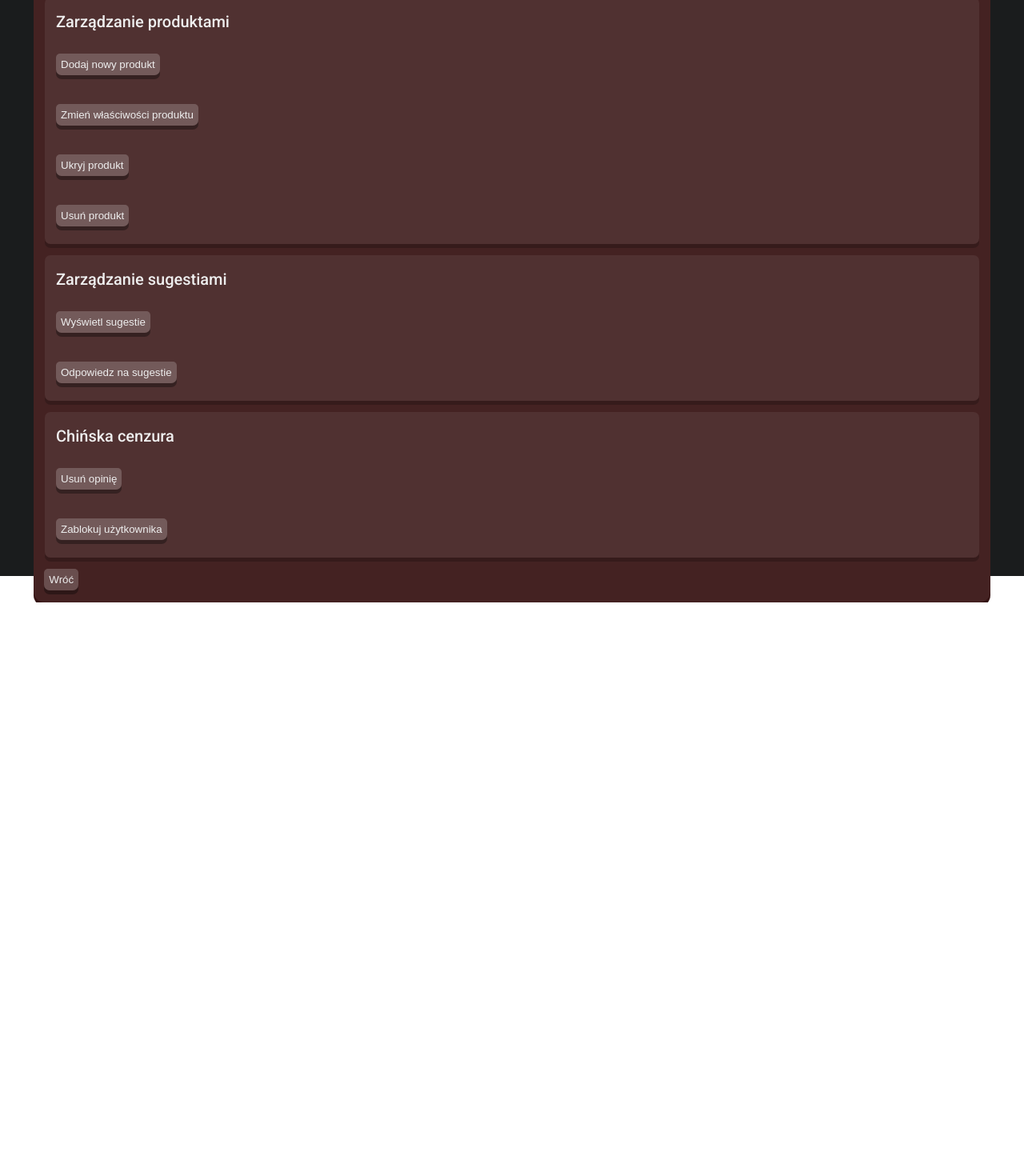
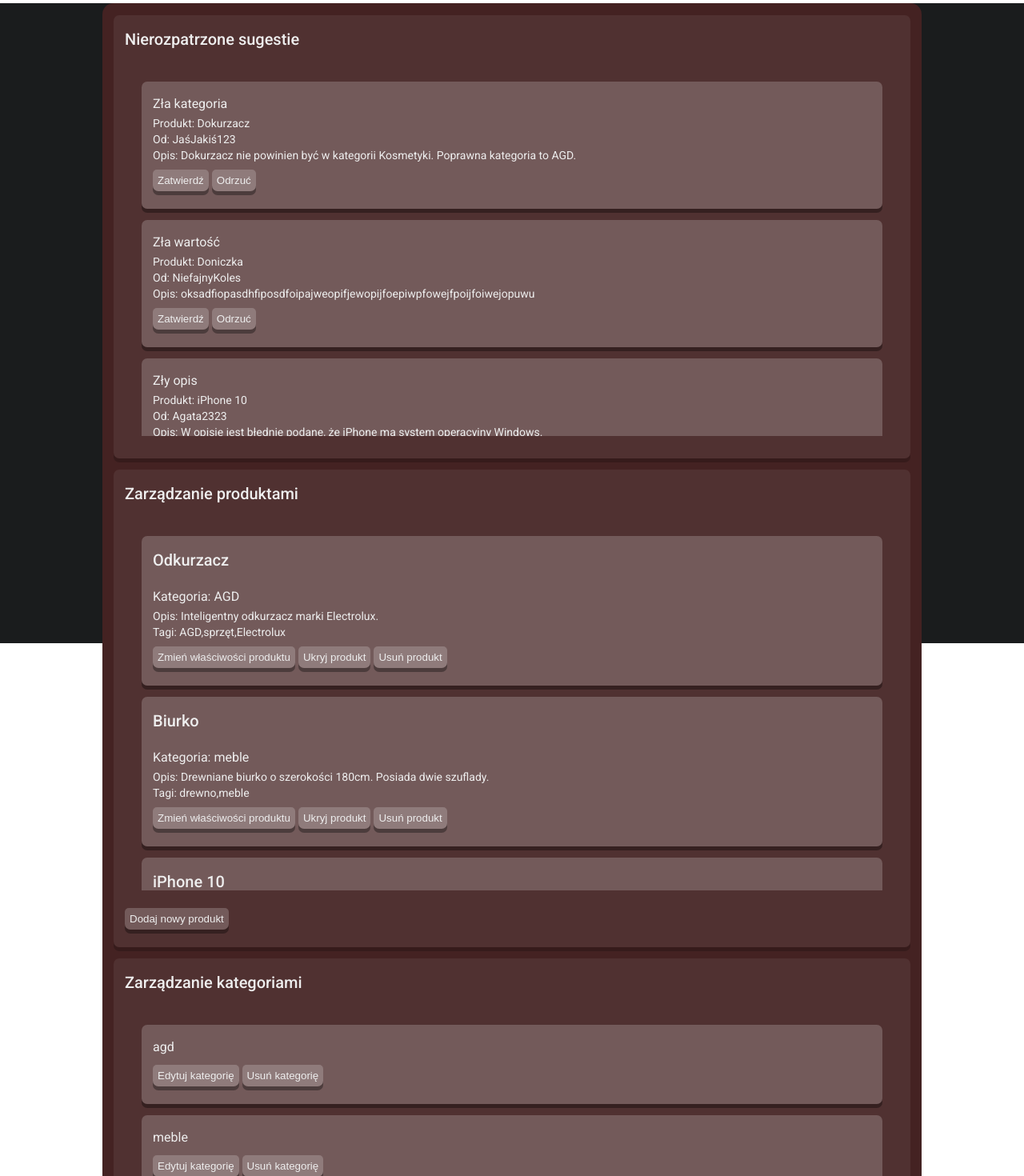
Before and after one commit to TGSK-ProjektIO/Projekcik, an Angular app: page /panel-administratora in a window 1280 px wide. Shown: the part 80-1550 px from the top of the page at 80% size. Before the commit the page ends 833 px from the top, so only its background shows below. Built offline with nearby package versions, Linux system fonts and the light colour scheme.

Commit message:
changes: Hellalolot of minor changes

```diff
--- a/src/app/panel-uzytkownika/panel-administratora/panel-administratora.component.html
+++ b/src/app/panel-uzytkownika/panel-administratora/panel-administratora.component.html
@@ -1,24 +1,49 @@
 <div class="admin-dashboard-panel">
   <div class="sub-panel">
-    <h2>Zarządzanie produktami</h2>
-    <button>Dodaj nowy produkt</button>
-    <br/><br/>
-    <button>Zmień właściwości produktu</button>
-    <br/><br/>
-    <button>Ukryj produkt</button>
-    <br/><br/>
-    <button>Usuń produkt</button>
+    <h2>Nierozpatrzone sugestie</h2>
+      <div class="scroller-sub-panel">
+        <div class="sub-sub-panel" *ngFor="let suggestion of mock_suggestions">
+          <h3>{{suggestion.type}}</h3>
+          Produkt: {{ suggestion.product }} <br/>
+          Od: {{ suggestion.username }} <br/>
+          Opis: {{ suggestion.description }} <br/>
+          <button>Zatwierdź</button>
+          <button>Odrzuć</button>
+        </div>
+      </div>
   </div>
   <div class="sub-panel">
-    <h2>Zarządzanie sugestiami</h2>
-    <button>Wyświetl sugestie</button>
-    <br/><br/>
-    <button>Odpowiedz na sugestie</button>
+    <h2>Zarządzanie produktami</h2>
+      <div class="scroller-sub-panel">
+        <div class="sub-sub-panel" *ngFor="let product of mock_products">
+          <h2>{{product.name}}</h2>
+          <h3>Kategoria: {{product.category}}</h3>
+          Opis: {{product.description}} <br/>
+          Tagi: {{product.tags}} <br/>
+          <button>Zmień właściwości produktu</button>
+          <button>Ukryj produkt</button>
+          <button>Usuń produkt</button>
+        </div>
+      </div>
+    <button>Dodaj nowy produkt</button>
   </div>
   <div class="sub-panel">
-    <h2>Chińska cenzura</h2>
-    <button>Usuń opinię</button>
-    <br/><br/>
+    <h2>Zarządzanie kategoriami</h2>
+    <div class="scroller-sub-panel">
+      <div class="sub-sub-panel" *ngFor="let category of mock_categories">
+        <h3>{{category.name}}</h3>
+        <button>Edytuj kategorię</button>
+        <button>Usuń kategorię</button>
+      </div>
+    </div>
+    <button>Nowa kategoria</button>
+  </div>
+  <div class="sub-panel">
+    <h2>Zablokuj użytkownika</h2>
+    Pseudonim <br/>
+    <input type="text" style="width: 20em;" placeholder="Pseudonim"> <br/> <br/>
+    Powód blokady <br/>
+    <textarea style="width: 25em;" placeholder="Powód"></textarea> <br/>
     <button>Zablokuj użytkownika</button>
   </div>
   <button [routerLink]="['/']" style="margin: 0 0 1em 1em">Wróć</button>
--- a/src/app/panel-uzytkownika/panel-administratora/panel-administratora.component.ts
+++ b/src/app/panel-uzytkownika/panel-administratora/panel-administratora.component.ts
@@ -9,6 +9,75 @@ export class PanelAdministratoraComponent implements OnInit {
 
   constructor() { }
 
+  // Placeholder
+  mock_suggestions = [
+    {
+      username: 'JaśJakiś123',
+      product: 'Dokurzacz',
+      type: 'Zła kategoria',
+      description: 'Dokurzacz nie powinien być w kategorii Kosmetyki. Poprawna kategoria to AGD.'
+    },
+    {
+      username: 'NiefajnyKoles',
+      product: 'Doniczka',
+      type: 'Zła wartość',
+      description: 'oksadfiopasdhfiposdfoipajweopifjewopijfoepiwpfowejfpoijfoiwejopuwu'
+    },
+    {
+      username: 'Agata2323',
+      product: 'iPhone 10',
+      type: 'Zły opis',
+      description: 'W opisie jest błędnie podane, że iPhone ma system operacyjny Windows.'
+    }
+  ]
+
+  // Placeholder
+  mock_products = [
+    {
+      name: 'Odkurzacz',
+      description: 'Inteligentny odkurzacz marki Electrolux.',
+      category: 'AGD',
+      tags: ['AGD', 'sprzęt', 'Electrolux']
+    },
+    {
+      name: 'Biurko',
+      description: 'Drewniane biurko o szerokości 180cm. Posiada dwie szuflady.',
+      category: 'meble',
+      tags: ['drewno', 'meble']
+    },
+    {
+      name: 'iPhone 10',
+      description: 'Smartfon iPhone 10 marki Apple. Ma 12 wbudowanych aparatów o rozdzielczości 8k.',
+      category: 'telefony',
+      tags: ['Apple', 'smartfon', '8k']
+    },
+    {
+      name: 'Śrubokręt',
+      description: 'Śrubokręt z końcówką +.',
+      category: 'narzędzia',
+      tags: ['plus', 'przydatne']
+    },
+  ]
+
+  // Placeholder
+  mock_categories = [
+    {
+      name: `agd`
+    },
+    {
+      name: `meble`
+    },
+    {
+      name: `kosmetyki`
+    },
+    {
+      name: `ksiazki`
+    },
+    {
+      name: `zabawki`
+    }
+  ]
+
   ngOnInit(): void {
   }
 
--- a/src/app/panel-uzytkownika/panel-profilu/panel-profilu.component.html
+++ b/src/app/panel-uzytkownika/panel-profilu/panel-profilu.component.html
@@ -1,15 +1,20 @@
 <div class="profile-panel">
   <div class="sub-panel">
-    <img width="200" height="200" style="border-radius: 100%" src="https://external-content.duckduckgo.com/iu/?u=https%3A%2F%2Fmedia.istockphoto.com%2Fvectors%2Fdefault-profile-picture-avatar-photo-placeholder-vector-illustration-vector-id1223671392%3Fk%3D6%26m%3D1223671392%26s%3D612x612%26w%3D0%26h%3DNGxdexflb9EyQchqjQP0m6wYucJBYLfu46KCLNMHZYM%3D&f=1&nofb=1&ipt=ba4480b3b1596ccfd8c23ca2cd3372454f5b76cf43b6a23a9b414f29ff320406&ipo=images" alt="Zdjęcie profilowe"/>
-    <h1>Pseudonim użytkownika</h1>
+    <img width="200" height="200" style="border-radius: 100%" src="{{mock_user.profile_picture}}" alt="Zdjęcie profilowe"/>
+    <h1 style="font-size: 40px"> {{mock_user.name}} </h1>
+    <h1>
+      <div [hidden]="!mock_user.isBanned" style="color: red">
+        [KONTO ZABLOKOWANE]
+      </div>
+    </h1>
     <br/>
     <div style="display: inline-block; margin-bottom: 1em">
-      <h3>O mnie</h3>
-      Tutaj jest opis użytkownika. Lubię pociągi. AAAAAAAAAAAAAAAAAAAAAAAAA AAAAAAAAAAAAAAAA AAAAAAAAAAAAAAAAAA AAAAAAAAAAAAAAAAAAAA AAAAAAAAAAAAAAAAA
+      <h3><i>O mnie</i></h3>
+      {{mock_user.description}}
     </div>
     <br/>
-    <button [routerLink]="['/panel-edycji']">Edytuj profil</button>
-    <button [routerLink]="['/panel-administratora']">Panel administratora</button>
+    <button [hidden]="!isCurrent" [routerLink]="['/panel-edycji']">Edytuj profil</button>
+    <button [hidden]="!mock_user.isAdmin || !isCurrent" [routerLink]="['/panel-administratora']">Panel administratora</button>
   </div>
   <div class="sub-panel">
     <h3>Ocenione produkty</h3>
@@ -20,6 +25,8 @@
         <div style="display: block">{{opinion.text}}</div>
         <br/>
         <button>Przejdź do produktu</button>
+        <button>Like: {{opinion.likes}} </button>
+        <button>Dislike: {{opinion.dislikes}}</button>
       </div>
     </div>
   </div>
--- a/src/app/panel-uzytkownika/panel-profilu/panel-profilu.component.ts
+++ b/src/app/panel-uzytkownika/panel-profilu/panel-profilu.component.ts
@@ -1,4 +1,4 @@
-import { Component, OnInit } from '@angular/core';
+import {Component, Input, OnInit} from '@angular/core';
 
 @Component({
   selector: 'app-panel-profilu',
@@ -13,22 +13,42 @@ export class PanelProfiluComponent implements OnInit {
 
   }
 
+  isCurrent = true
+
+  mock_user = {
+    name: 'MaciekIO116',
+    profile_picture: 'https://i.etsystatic.com/34732889/r/il/b08942/3768265623/il_794xN.3768265623_sji1.jpg',
+    description: 'A, wie pan, moim zdaniem to nie ma tak, że dobrze, albo że niedobrze.\n' +
+      'Gdybym miał powiedzieć, co cenię w życiu najbardziej, powiedziałbym, że ludzi.\n' +
+      'Ludzi, którzy podali mi pomocną dłoń, kiedy sobie nie radziłem, kiedy byłem sam,\n' +
+      'i co ciekawe, to właśnie przypadkowe spotkania wpływają na nasze życie.',
+    isAdmin: true,
+    isBanned: false
+  }
+
+  // Placeholder
   mock_opinions = [
     {
       product: 'Odkurzacz',
       img: 'https://external-content.duckduckgo.com/iu/?u=https%3A%2F%2Flevelsolved.com%2Fwp-content%2Fuploads%2F2019%2F11%2FGenshin-Impact-Logo.png&f=1&nofb=1&ipt=9586aba2f7f5b82a8c9f25ca8ee9e9e6e02bd830adba516dee37878567b33dec&ipo=images',
-      text: 'Odkurzacz bardzo fajny, polecam. Podoba mi się jego zielonkawy kolor'
+      text: 'Odkurzacz bardzo fajny, polecam. Podoba mi się jego zielonkawy kolor',
+      likes: 12,
+      dislikes: 2
     },
     {
       product: 'Kremówka',
       img: 'https://external-content.duckduckgo.com/iu/?u=https%3A%2F%2Fszkolawtelno.edu.pl%2Fwp-content%2Fuploads%2F2018%2F10%2Fa-768x768.jpg&f=1&nofb=1&ipt=56a5b1ed96c22491f21d4f2adbc959bf3010f4af89eecba5bce4a9b31cb7abaa&ipo=images',
-      text: 'Kremówka za 21,37zł? Zdzierstwo!'
+      text: 'Kremówka za 21,37zł? Zdzierstwo!',
+      likes: 21,
+      dislikes: 37
     },
     {
       product: 'Monsoon',
       img: 'https://external-content.duckduckgo.com/iu/?u=https%3A%2F%2Fvignette.wikia.nocookie.net%2Fmetalgear%2Fimages%2F6%2F6f%2FMonsoonI4.png%2Frevision%2Flatest%3Fcb%3D20131227120722&f=1&nofb=1&ipt=a9b12c5323d554e640031e7e9ff9ef5a41f328e980e6328162714f66c4f8adde&ipo=images',
-      text: 'Feasting on the insides of your enemies. How easily you ignore the loss of life when it suits your convenience. So tell me: who saves the weak from the man who saves the weak? Kill or be killed Jack. Phnom Penh taught me that. Yes, you aren’t the only one to grow up on the killing fields. War is a cruel parent but an effective teacher. It’s final lesson is carved deep in my psyche: that this world, and all it’s people are diseased. Free will is a myth. Religion is a joke. We are all pawns, controlled by something greater: memes. The DNA of the soul. They shape our will. They are the culture — they are everything we pass on. Expose someone to anger long enough, they will learn to hate. They become a carrier. Envy, greed, despair... All memes, all passed along. You can’t fight nature, Jack. Wind blows, rain falls, and the strong pray upon the weak. Sam tells me you see your weapon as a tool. Something that saves lives — a means of justice. Now there’s a pretty meme. Exquisite! It’s spared you the burden of all the lives you’ve taken... ...absolved you of guilt when you enjoyed it. That is until the illusion was broken. Don’t be ashamed. It’s only nature, running its course. You have no choices to make. Nothing to answer for. You can die with a clear conscience.!'
-    },
+      text: 'Feasting on the insides of your enemies. How easily you ignore the loss of life when it suits your convenience. So tell me: who saves the weak from the man who saves the weak? Kill or be killed Jack. Phnom Penh taught me that. Yes, you aren’t the only one to grow up on the killing fields. War is a cruel parent but an effective teacher. It’s final lesson is carved deep in my psyche: that this world, and all it’s people are diseased. Free will is a myth. Religion is a joke. We are all pawns, controlled by something greater: memes. The DNA of the soul. They shape our will. They are the culture — they are everything we pass on. Expose someone to anger long enough, they will learn to hate. They become a carrier. Envy, greed, despair... All memes, all passed along. You can’t fight nature, Jack. Wind blows, rain falls, and the strong pray upon the weak. Sam tells me you see your weapon as a tool. Something that saves lives — a means of justice. Now there’s a pretty meme. Exquisite! It’s spared you the burden of all the lives you’ve taken... ...absolved you of guilt when you enjoyed it. That is until the illusion was broken. Don’t be ashamed. It’s only nature, running its course. You have no choices to make. Nothing to answer for. You can die with a clear conscience.!',
+      likes: 116,
+      dislikes: 34
+    }
   ]
 
   onClick() {
--- a/src/app/panel-uzytkownika/panel-uzytkownika.component.css
+++ b/src/app/panel-uzytkownika/panel-uzytkownika.component.css
@@ -24,7 +24,9 @@ body {
 }
 
 .profile-panel {
-  margin: 3em 3em 3em 3em;
+  margin: 6em auto;
+  width: 80%;
+  max-width: 80em;
   padding-top: 0.1em;
   padding-bottom: 0.1em;
   border-radius: 1em;
@@ -33,7 +35,9 @@ body {
 }
 
 .admin-dashboard-panel {
-  margin: 3em 3em 3em 3em;
+  margin: 6em auto;
+  width: 80%;
+  max-width: 80em;
   padding-top: 0.1em;
   padding-bottom: 0.1em;
   border-radius: 1em;
@@ -42,7 +46,9 @@ body {
 }
 
 .edit-panel {
-  margin: 3em 3em 3em 3em;
+  margin: 6em auto;
+  width: 80%;
+  max-width: 80em;
   padding-top: 0.1em;
   padding-bottom: 0.1em;
   border-radius: 1em;
@@ -59,24 +65,24 @@ body {
 }
 
 .scroller-sub-panel {
-  height: 500px;
+  height: 450px;
   overflow-y: scroll;
-  scrollbar-color: white;
+  scrollbar-color: #ffffff77 #ffffff11;
   scrollbar-width: thin;
 
   margin: 1em 0;
   padding: 0.5em;
   border-radius: 0.5em;
-  background-color: #30304f;
-  box-shadow: 0 5px #30304f;
+  background-color: #00000000;
+  box-shadow: 0 5px #00000000;
 }
 
 .sub-sub-panel {
   margin: 1em;
   padding: 1em;
   border-radius: 0.5em;
-  background-color: #60607f;
-  box-shadow: 0 5px #40405f;
+  background-color: #ffffff33;
+  box-shadow: 0 5px #00000055;
 }
 
 p {
@@ -91,7 +97,7 @@ h1 {
 }
 
 h3 {
-  margin: 0px;
+  margin: 0;
 }
 
 button, input::file-selector-button{
--- a/src/app/panel-uzytkownika/panel-uzytkownika.component.html
+++ b/src/app/panel-uzytkownika/panel-uzytkownika.component.html
@@ -5,15 +5,5 @@
   <link rel="stylesheet" type="text/css" href="panel-uzytkownika.component.css">
 </head>
 <body>
-  <div class ="main-container">
-    <div class="nav-container">
-      Panel użytkownika
-    </div>
-    <div class="component-container">
-<!--      <app-panel-profilu></app-panel-profilu>-->
-<!--      <app-panel-edycji></app-panel-edycji>-->
-<!--      <app-panel-administratora></app-panel-administratora>-->
-      <router-outlet></router-outlet>
-    </div>
-  </div>
+  <router-outlet></router-outlet>
 </body>
```
Also changed, not shown: src/app/panel-uzytkownika/admin_dashboard.html (deleted, +0 -36 lines), src/app/panel-uzytkownika/panel-uzytkownika.module.ts (+6 -5 lines), src/app/panel-uzytkownika/panel-uzytkownika.ts (deleted, +0 -7 lines).
